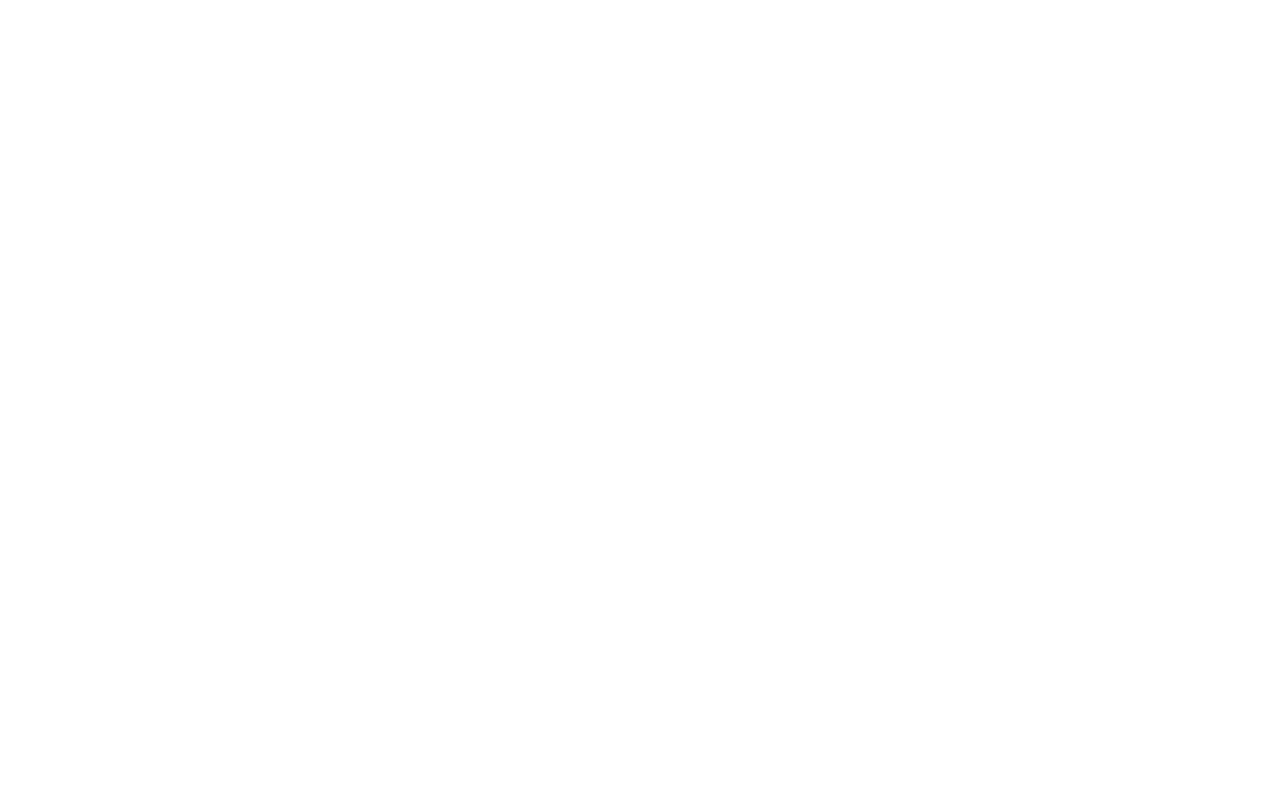
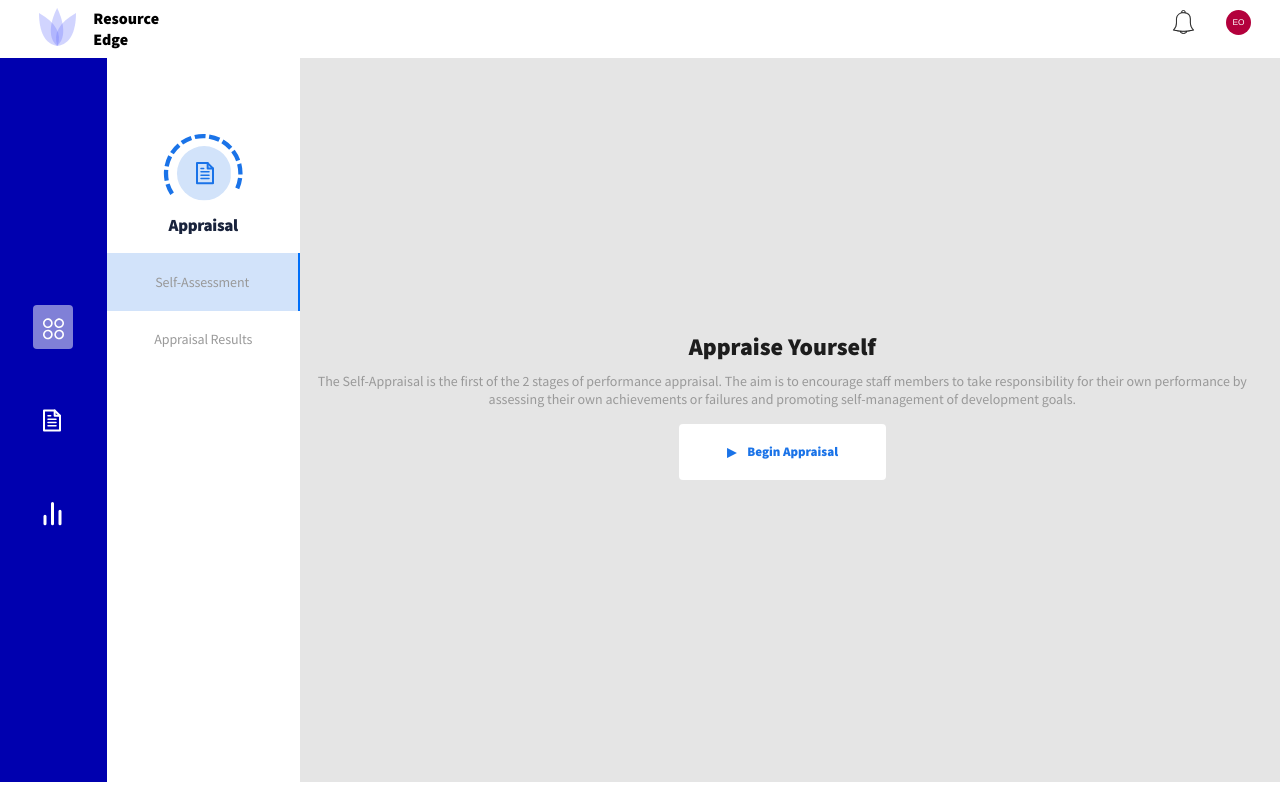
Before and after one commit to OkoyeApps/Resourceedge_Microservices, a React (Create React App) app: page /appraisal in a window 1280 px wide. Built offline with nearby package versions, Linux system fonts and the light colour scheme.

Commit message:
created appraisalNav & quaterBar

```diff
--- a/src/AppRoutes.js
+++ b/src/AppRoutes.js
@@ -7,7 +7,7 @@
 import Register from './pages/authPage/register/register'
 import Appraisees from './pages/appraisees/appraisees'
 import AppraseDetailView from './pages/appraseDetailedView/appraseDetailedView';
-
+import Appraisal from './pages/appraisal/appraisal'
 
 
 const AuthRoute = ({ Component, path, exact, ...rest }) => {
@@ -32,6 +32,7 @@
                 <MainRoute path='/employee_performance_agreement' exact Component={EPA} />
                 <MainRoute path="/appraisees" exact Component={Appraisees} />
                 <MainRoute path='/appraisees/details' exact Component={AppraseDetailView} />
+                <MainRoute path="/appraisal" exact Component={Appraisal} />
             </Switch>
         </Router>
 
--- /dev/null
+++ b/src/components/appraisalNav/appraisalNav.js
@@ -0,0 +1,30 @@
+import React from 'react'
+import EpaAvatar from '../../assets/images/epaAvatar.svg'
+
+const appraisalNav = (props) => {
+
+    var { setTab, tab } = props
+
+    const handleTab = (selectedTab) => {
+        setTab(selectedTab)
+    }
+    return (
+        <div className="inner-sidebar text-center">
+            <div>
+                <img src={EpaAvatar} alt="EPA Avatar" />
+            </div>
+            <div>
+                Appraisal
+                </div>
+
+            <section className="tab-section">
+                <ul style={{ marginTop: "1rem" }}>
+                    <li onClick={() => { handleTab("self") }} className={`${tab === "self" ? "tabbed" : ""}`}>Self-Assessment</li>
+                    <li onClick={() => { handleTab("appraisal") }} className={`${tab === "appraisal" ? "tabbed" : ""}`}>Appraisal Results</li>
+                </ul>
+            </section>
+        </div>
+    )
+}
+
+export default appraisalNav
--- a/src/pages/appraisal/appraisal.css
+++ b/src/pages/appraisal/appraisal.css
@@ -0,0 +1,32 @@
+.appraisalBtn {
+  background-color: #ffffff;
+  border: none;
+  border-radius: 4px;
+  padding: 1.2rem 3rem;
+  font-style: normal;
+  font-weight: 600;
+  font-size: 13px;
+  line-height: 18px;
+  color: #1a73e8;
+}
+
+.appraisal {
+  margin-top: 35vh;
+}
+
+.appraisal h4 {
+  font-style: normal;
+  font-weight: 600;
+  font-size: 24px;
+  line-height: 18px;
+  color: #1d1d1d;
+}
+
+.appraisal p {
+  font-style: normal;
+  font-weight: normal;
+  font-size: 14px;
+  line-height: 18px;
+  text-align: center;
+  color: #999999;
+}
--- a/src/pages/appraisal/appraisal.js
+++ b/src/pages/appraisal/appraisal.js
@@ -1,9 +1,28 @@
-import React from 'react'
+import React, { useState } from 'react'
+import Play from '../../assets/images/play.svg'
+import './appraisal.css'
+import AppraisalNav from '../../components/appraisalNav/appraisalNav'
 
-export default function Appraisal() {
+export default function Appraisal(props) {
+    var [tab, setTab] = useState("self")
+
     return (
-        <div>
-            Appraisal Yourself
+        <div className="row mx-0">
+            <div className="col-2 px-0">
+                <AppraisalNav setTab={setTab} tab={tab} />
+            </div>
+            {/* <div className="d-flex justify-content-center align-items-center"> */}
+            <div className="col-10">
+                <div className="text-center appraisal">
+                    <h4>Appraise Yourself</h4>
+                    <p className="mt-3"> The Self-Appraisal is the first of the 2 stages of performance appraisal. The aim is to encourage staff members to take responsibility for their own performance by assessing their own achievements or failures and promoting self-management of development goals.</p>
+
+                    <button className="appraisalBtn">
+                        <img src={Play} alt="begin appraisal" className="mr-2" /> Begin Appraisal
+                    </button>
+                </div>
+            </div>
         </div>
+        // </div>
     )
 }
```
Also changed, not shown: src/components/quarterBar/quarterBar.css (added, +37 -0 lines), src/components/quarterBar/quarterBar.js (added, +27 -0 lines), src/assets/images/play.svg (added).
